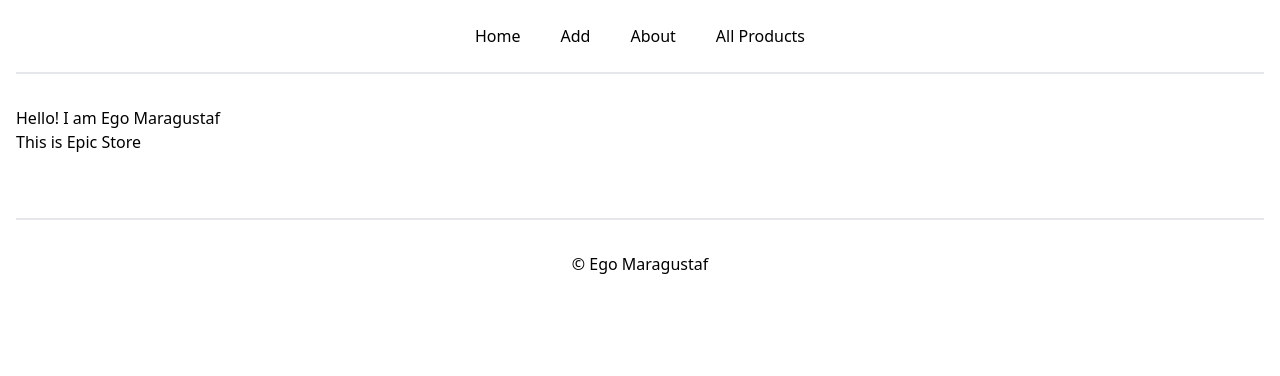
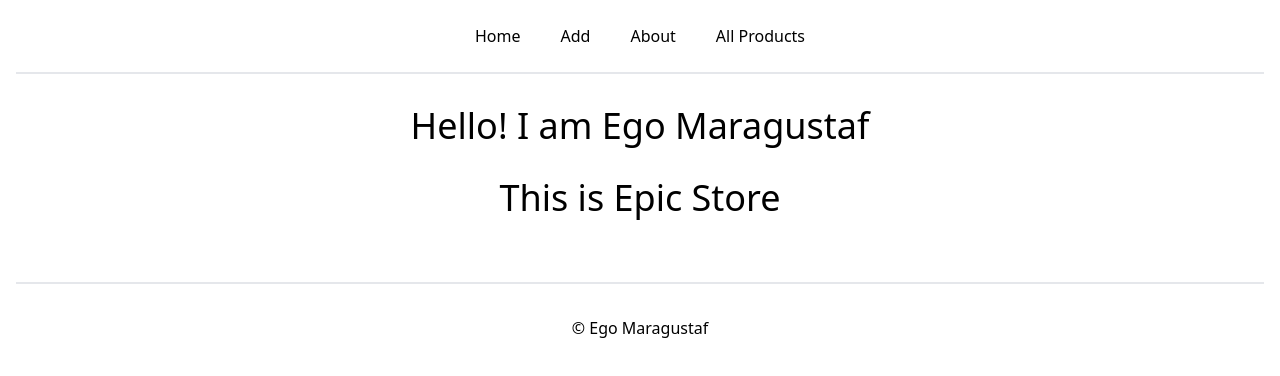
Before and after one commit to egomaragustaf/learn-react-ts, a React (Vite) app: page / in a window 1280 px wide. Shown: the top 376 px of the page. Built offline with nearby package versions, Linux system fonts and the light colour scheme.

Commit message:
style: styling and layouting home page

```diff
--- a/src/routes/home.tsx
+++ b/src/routes/home.tsx
@@ -3,8 +3,10 @@
 export default function HomeRoute() {
   return (
     <Layout>
-      <h1>Hello! I am Ego Maragustaf</h1>
-      <p>This is Epic Store</p>
+      <div className="w-full flex flex-col justify-center items-center text-4xl gap-8">
+        <h1>Hello! I am Ego Maragustaf</h1>
+        <p>This is Epic Store</p>
+      </div>
     </Layout>
   );
 }
```
